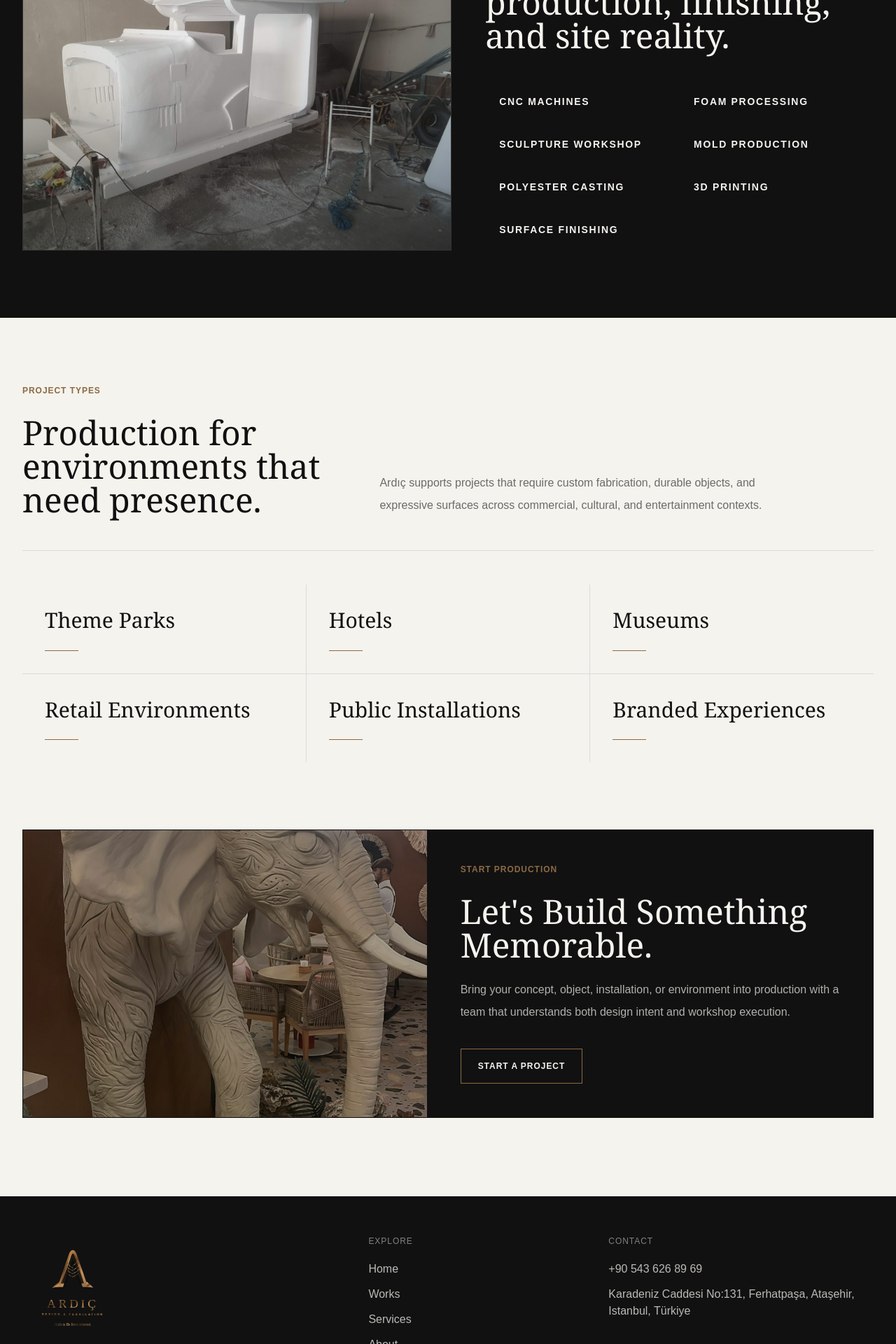
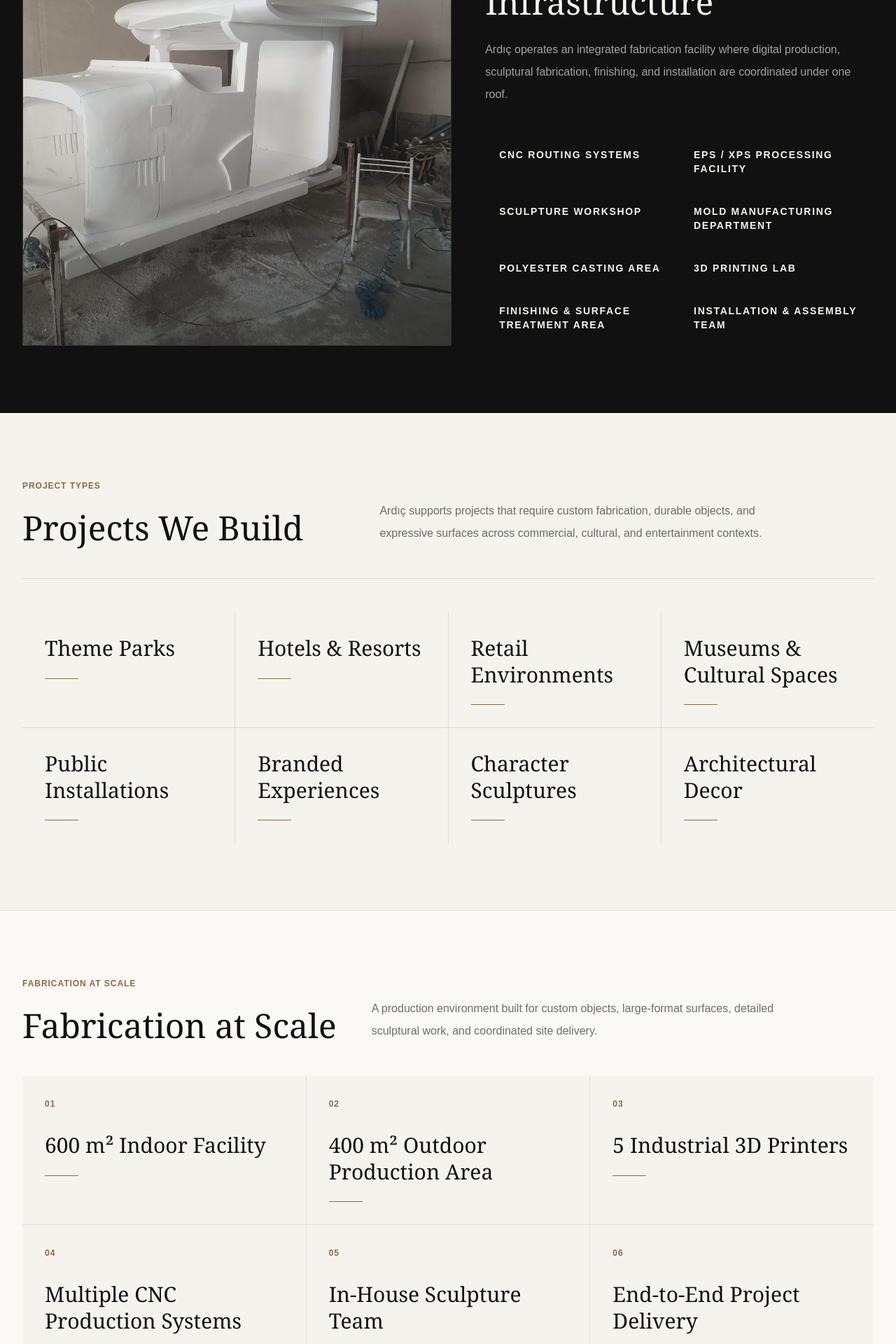
Before and after one commit to tahabaki6134/ardicdf-website, a Next.js app: page /fabrication in a window 1280 px wide. Shown: the part 2640-4560 px from the top of the page at 70% size. Built offline with nearby package versions, Linux system fonts and the light colour scheme.

Commit message:
Enhance fabrication page sections

```diff
--- a/app/fabrication/page.tsx
+++ b/app/fabrication/page.tsx
@@ -53,22 +53,34 @@
 ];
 
 const infrastructure = [
-  "CNC Machines",
-  "Foam Processing",
+  "CNC Routing Systems",
+  "EPS / XPS Processing Facility",
   "Sculpture Workshop",
-  "Mold Production",
-  "Polyester Casting",
-  "3D Printing",
-  "Surface Finishing"
+  "Mold Manufacturing Department",
+  "Polyester Casting Area",
+  "3D Printing Lab",
+  "Finishing & Surface Treatment Area",
+  "Installation & Assembly Team"
 ];
 
 const projectTypes = [
   "Theme Parks",
-  "Hotels",
-  "Museums",
+  "Hotels & Resorts",
   "Retail Environments",
+  "Museums & Cultural Spaces",
   "Public Installations",
-  "Branded Experiences"
+  "Branded Experiences",
+  "Character Sculptures",
+  "Architectural Decor"
+];
+
+const scaleStats = [
+  "600 m² Indoor Facility",
+  "400 m² Outdoor Production Area",
+  "5 Industrial 3D Printers",
+  "Multiple CNC Production Systems",
+  "In-House Sculpture Team",
+  "End-to-End Project Delivery"
 ];
 
 export default function FabricationPage() {
@@ -184,11 +196,15 @@
 
           <div className="flex flex-col justify-center">
             <p className="text-xs font-semibold uppercase tracking-brand text-bronze">
-              Workshop Infrastructure
+              Integrated Facility
             </p>
             <h2 className="mt-7 max-w-xl font-display text-4xl leading-tight text-porcelain md:text-5xl">
-              Built around production, finishing, and site reality.
+              Workshop Infrastructure
             </h2>
+            <p className="mt-7 max-w-xl leading-8 text-porcelain/65">
+              Ardıç operates an integrated fabrication facility where digital production,
+              sculptural fabrication, finishing, and installation are coordinated under one roof.
+            </p>
             <div className="mt-10 grid gap-px bg-porcelain/12 sm:grid-cols-2">
               {infrastructure.map((item) => (
                 <div key={item} className="bg-ink p-5">
@@ -210,7 +226,7 @@
                 Project Types
               </p>
               <h2 className="mt-7 max-w-xl font-display text-4xl leading-tight text-ink md:text-5xl">
-                Production for environments that need presence.
+                Projects We Build
               </h2>
             </div>
             <p className="max-w-xl leading-8 text-ink/60">
@@ -219,10 +235,41 @@
             </p>
           </div>
 
-          <div className="mt-12 grid gap-px bg-ink/10 sm:grid-cols-2 lg:grid-cols-3">
+          <div className="mt-12 grid gap-px bg-ink/10 sm:grid-cols-2 lg:grid-cols-4">
             {projectTypes.map((type) => (
               <article key={type} className="bg-porcelain p-7 md:p-8">
                 <h3 className="font-display text-3xl leading-tight text-ink">{type}</h3>
+                <div className="mt-6 h-px w-12 bg-bronze" />
+              </article>
+            ))}
+          </div>
+        </div>
+      </section>
+
+      <section className="border-y border-ink/10 bg-white/45 px-5 py-20 md:px-8 md:py-24">
+        <div className="mx-auto max-w-7xl">
+          <div className="grid gap-10 lg:grid-cols-[0.78fr_1.22fr] lg:items-end">
+            <div>
+              <p className="text-xs font-semibold uppercase tracking-brand text-bronze">
+                Fabrication at Scale
+              </p>
+              <h2 className="mt-7 max-w-xl font-display text-4xl leading-tight text-ink md:text-5xl">
+                Fabrication at Scale
+              </h2>
+            </div>
+            <p className="max-w-xl leading-8 text-ink/60">
+              A production environment built for custom objects, large-format surfaces,
+              detailed sculptural work, and coordinated site delivery.
+            </p>
+          </div>
+
+          <div className="mt-12 grid gap-px bg-ink/10 sm:grid-cols-2 lg:grid-cols-3">
+            {scaleStats.map((stat, index) => (
+              <article key={stat} className="min-h-44 bg-porcelain p-7 md:p-8">
+                <p className="text-xs font-semibold uppercase tracking-brand text-bronze">
+                  {`${index + 1}`.padStart(2, "0")}
+                </p>
+                <h3 className="mt-8 font-display text-3xl leading-tight text-ink">{stat}</h3>
                 <div className="mt-6 h-px w-12 bg-bronze" />
               </article>
             ))}
```
